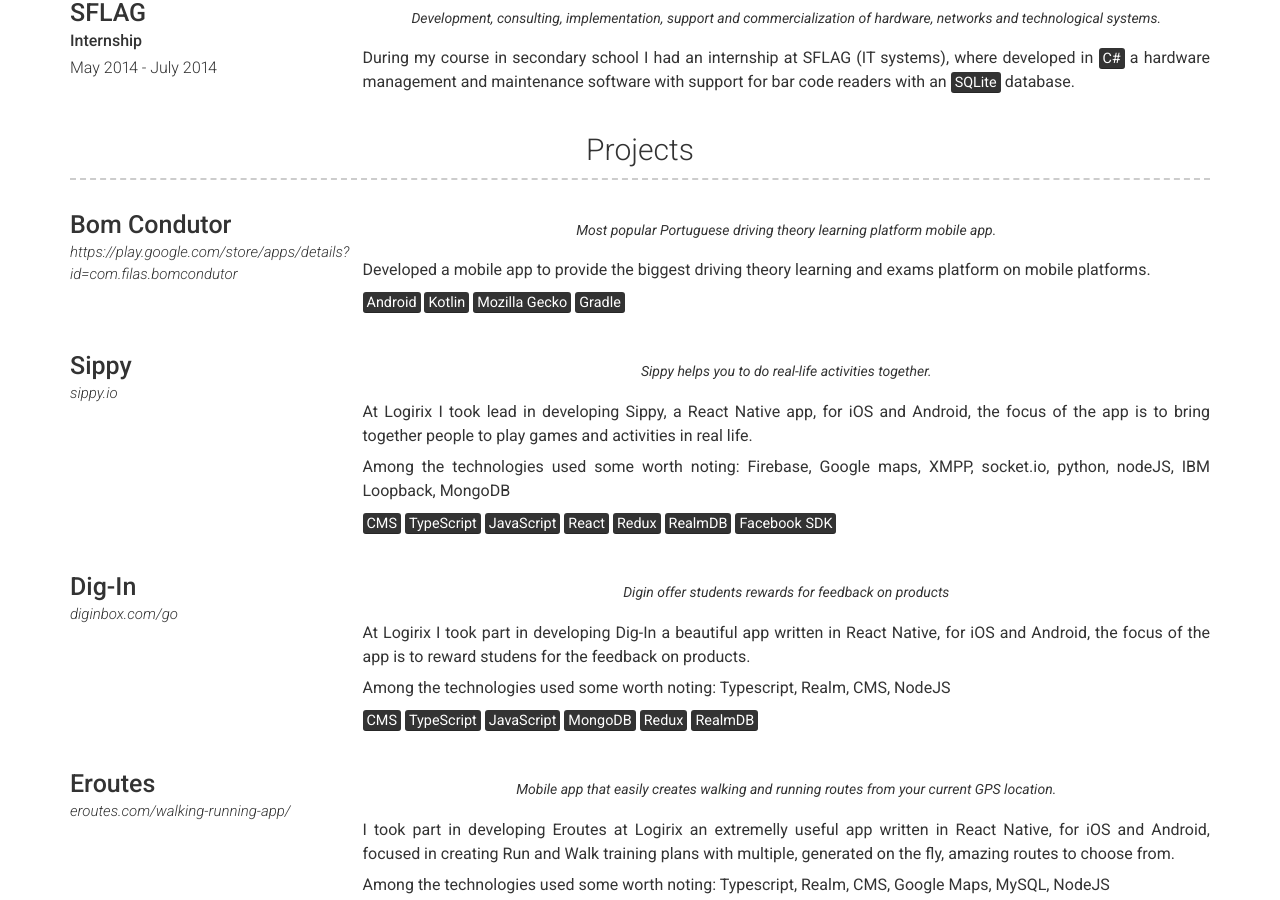
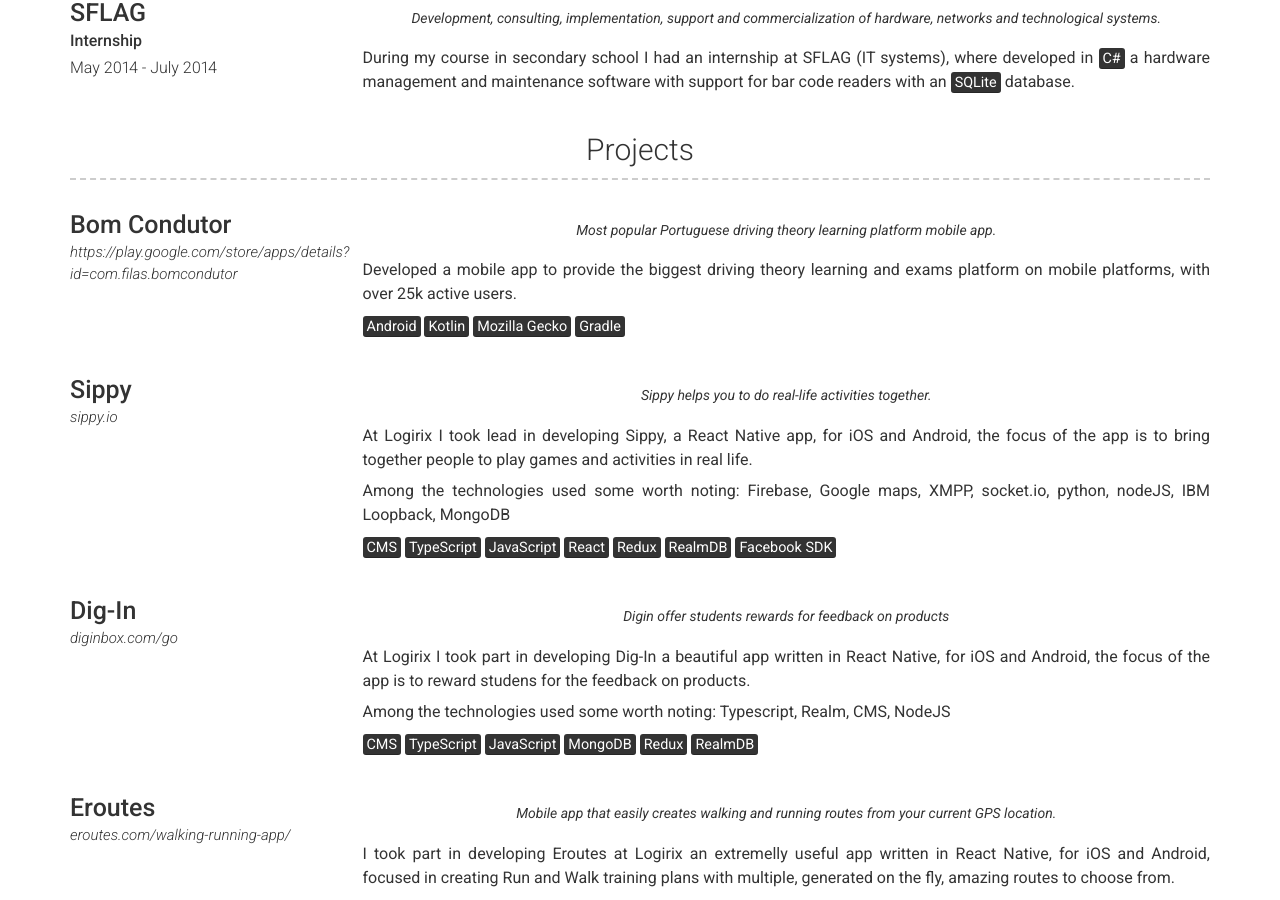
Before and after one commit to filipef101/filipef101.github.io, a Jekyll site: the page built from index.md, in a window 1280 px wide and 900 px high, scrolled down 1724 px. Built offline with Jekyll 4.4.1, drawn with Linux system fonts in a browser that asks for light colours; nearby versions of some CDN libraries; a script that is not in the unit is left out.

Commit message:
added bomcondutor active users

```diff
--- a/_data/projects.yml
+++ b/_data/projects.yml
@@ -4,7 +4,7 @@
   quote: >
     Most popular Portuguese driving theory learning platform mobile app.
   description: |
-    Developed a mobile app to provide the biggest driving theory learning and exams platform on mobile platforms.
+    Developed a mobile app to provide the biggest driving theory learning and exams platform on mobile platforms, with over 25k active users.
 
     <mark>Android</mark> <mark>Kotlin</mark> <mark>Mozilla Gecko</mark> <mark>Gradle</mark>
 
```
